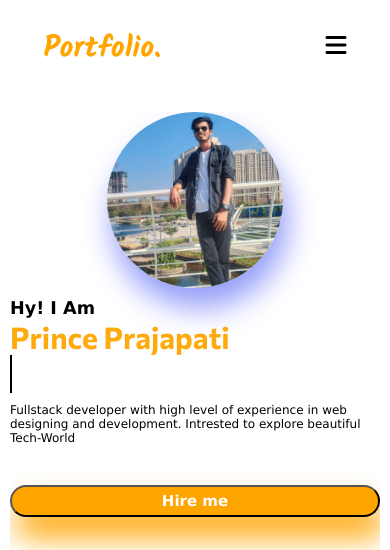
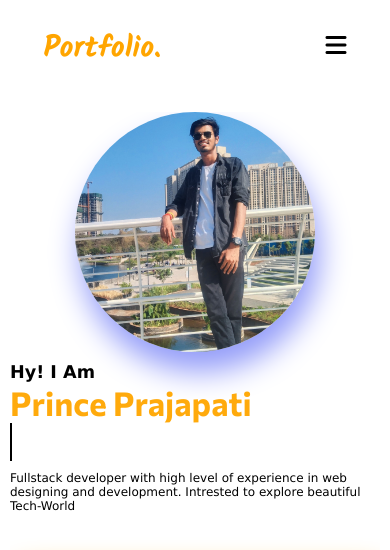
Before and after one commit to prince-8888/portfolio, a plain HTML site: page index.html in a window 390 px wide. Shown: the top 550 px of the page. Drawn offline with nearby package versions, Linux system fonts and the light colour scheme; a web font is replaced by a local one.

Commit message:
Update media.css
again some changes

```diff
--- a/media.css
+++ b/media.css
@@ -227,12 +227,12 @@
 }
 @media screen and (max-width:420px){
     .pic{
-        height: 11rem;
-        width: 11rem;
+        height: 15rem;
+        width: 15rem;
 
       }
       .princeverma{
-        font-size: 30px;
+        font-size: 33px;
       }
       h2{
         font-size: 1.1rem;
@@ -246,4 +246,9 @@
       .uiuxText, .backendText, .frontendText{
         font-size: 12px;
       }
+     .Email, .name, .message, .number{
+        font-size: 14px;
+
+        /* text-align: center; */
+    }
 }
```
